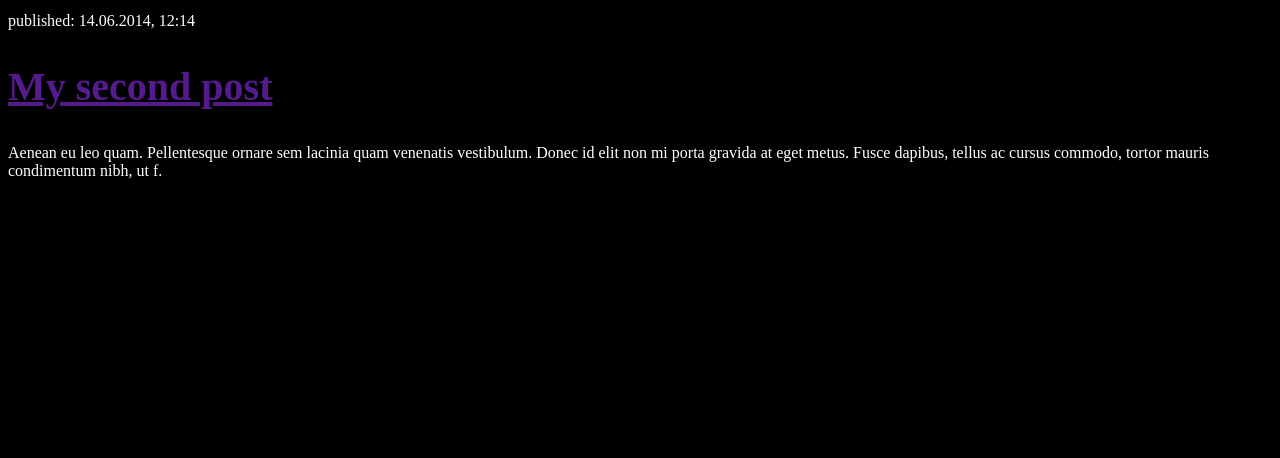
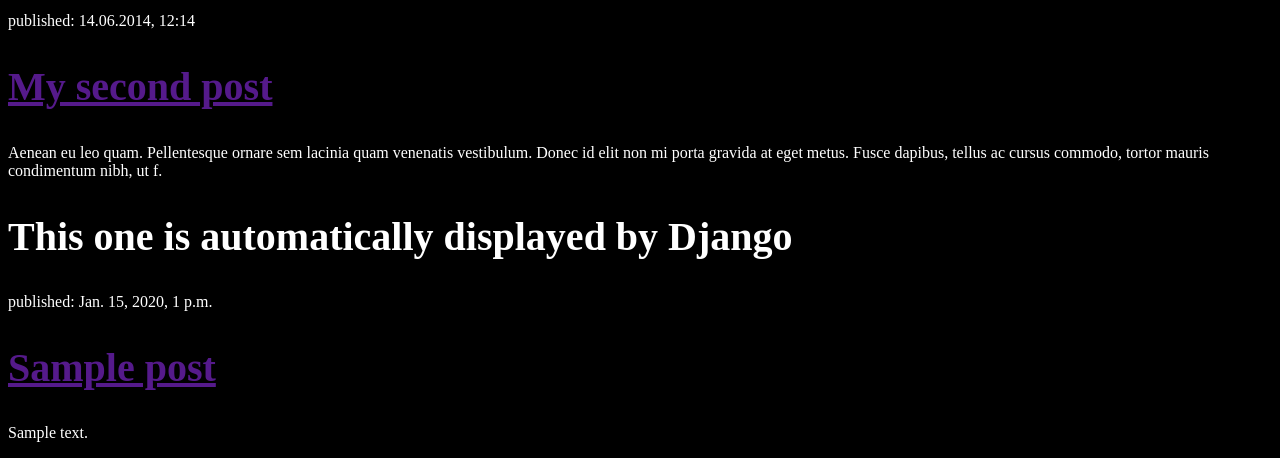
Before and after one commit to EGega/django-posts, a Django app: page / in a window 1280 px wide. Shown: the part 343-801 px from the top of the page. Run offline with Django 4.2, Linux system fonts and the light colour scheme; tables that the repository leaves empty hold one stand-in row (Sample ...).

Commit message:
First Data displayed automatically from SQl lite and Django

```diff
--- a/blog/templates/blog/post_list.html
+++ b/blog/templates/blog/post_list.html
@@ -39,6 +39,14 @@
             <h2><a href="">My second post</a></h2>
             <p>Aenean eu leo quam. Pellentesque ornare sem lacinia quam venenatis vestibulum. Donec id elit non mi porta gravida at eget metus. Fusce dapibus, tellus ac cursus commodo, tortor mauris condimentum nibh, ut f.</p>
         </article>
+        <h2>This one is automatically displayed by Django</h2>
+        {% for post in posts %}
+        <article>
+          <time>published: {{ post.published_date }}</time>
+          <h2><a href="">{{ post.title }}</a></h2>
+          <p>{{ post.text|linebreaksbr }}</p>
+      </article>
+        {% endfor %}
     </body>
 </html>
 
--- a/blog/views.py
+++ b/blog/views.py
@@ -1,5 +1,13 @@
+# from django.shortcuts import render
+# from .models import Post
+# def post_list(request):
+#     return render(request, 'blog/post_list.html', {})
+
 from django.shortcuts import render
+from django.utils import timezone
+from .models import Post
+
 def post_list(request):
-    return render(request, 'blog/post_list.html', {})
-
+    posts = Post.objects.filter(published_date__lte=timezone.now()).order_by('published_date')
+    return render(request, 'blog/post_list.html', {'posts': posts})
 # Create your views here.
```
